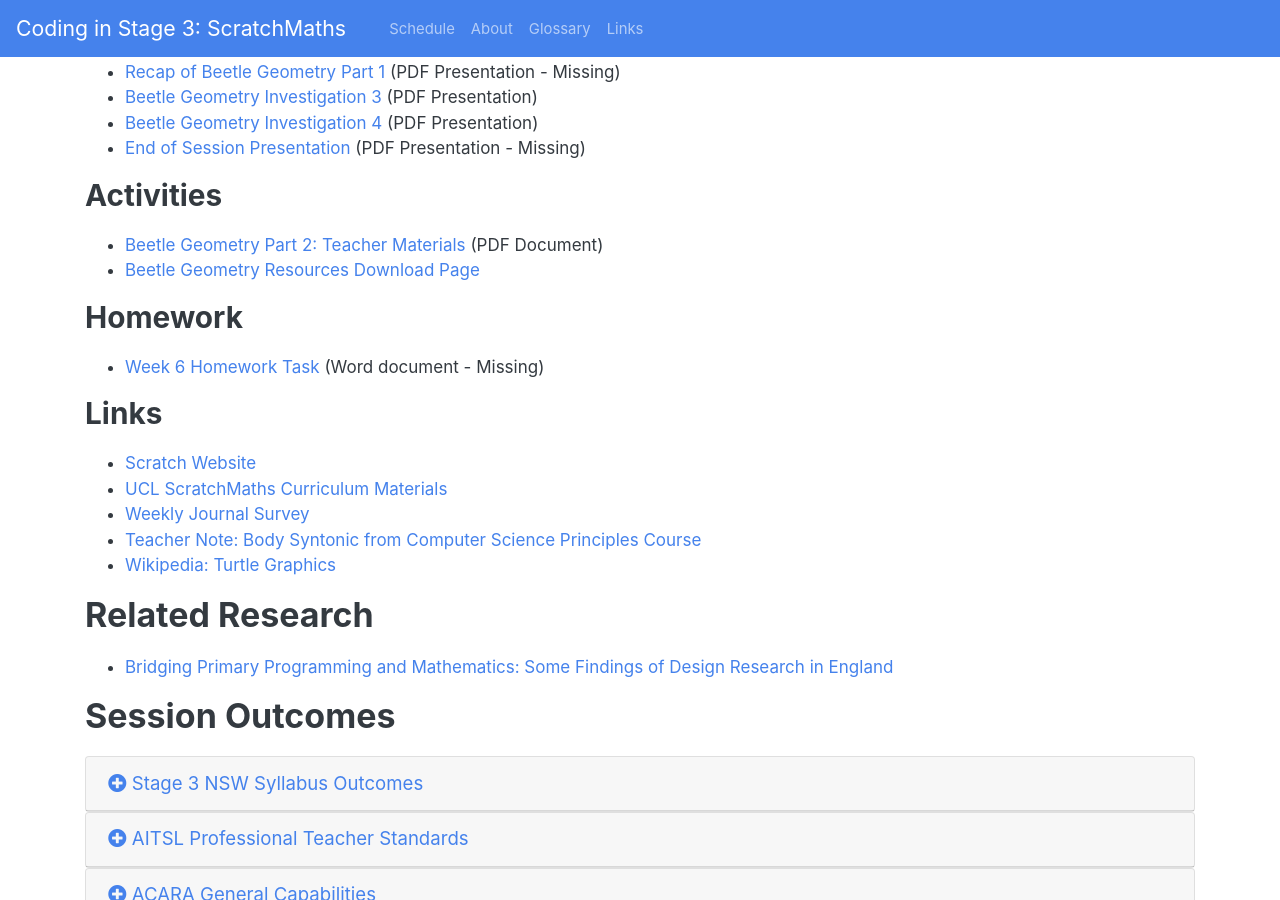
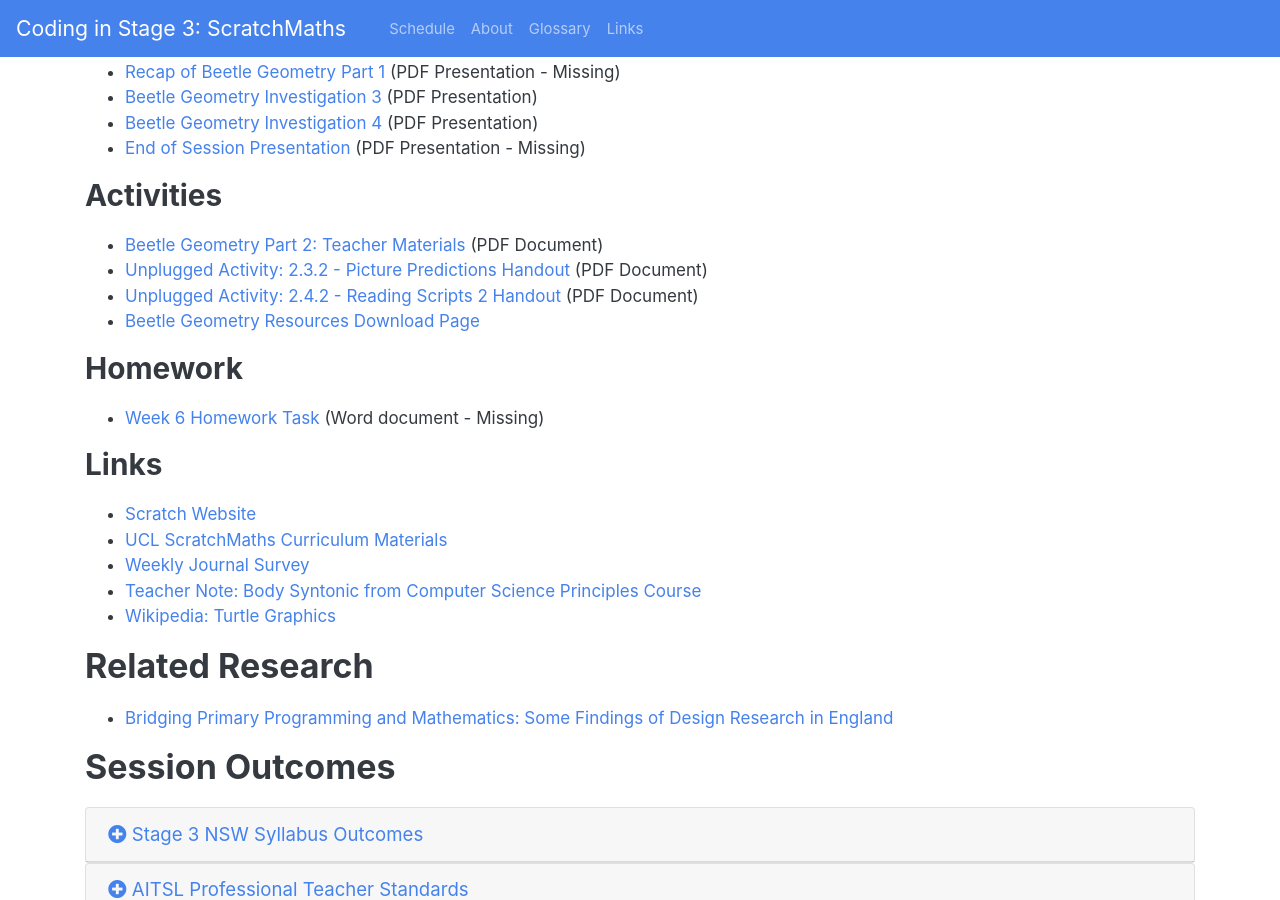
Before and after one commit to cs4s/2018, a Jekyll site: the page built from maths/week-6/index.md, in a window 1280 px wide and 900 px high, scrolled down 659 px. Built offline with Jekyll 4.4.1, drawn with Linux system fonts in a browser that asks for light colours.

Commit message:
Changes Maths Week 6 page to include links to unplugged handouts

```diff
--- a/maths/week-6/index.md
+++ b/maths/week-6/index.md
@@ -29,6 +29,8 @@ The **computational concepts** covered in this Module include: *Sequences*, *Ope
 ### Activities
 
 - [Beetle Geometry Part 2: Teacher Materials]({{ site.drive_url | append: '1wYThHoxBJHoTq2GzUgvsuEQvXPrUxRIW' }}){:target="_blank"} (PDF Document)
+- [Unplugged Activity: 2.3.2 - Picture Predictions Handout]({{ site.drive_url | append: '1eYEt1zLsHC23GfahXa9PLvc55ABBLzvh' }}){:target="_blank"} (PDF Document)
+- [Unplugged Activity: 2.4.2 - Reading Scripts 2 Handout]({{ site.drive_url | append: '1tWNX_JLiOyJWTZN2SbytPp8S22APbvnV' }}){:target="_blank"} (PDF Document)
 - [Beetle Geometry Resources Download Page](http://www.ucl.ac.uk/ioe/research/projects/scratchmaths/curriculum-materials/module-2-beetle-geometry){:target="_blank"}
 
 ### Homework
```
